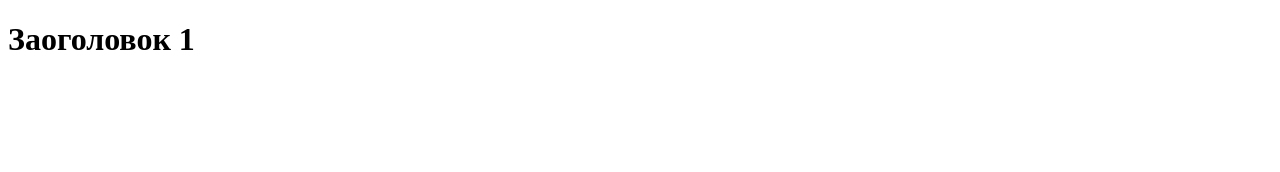
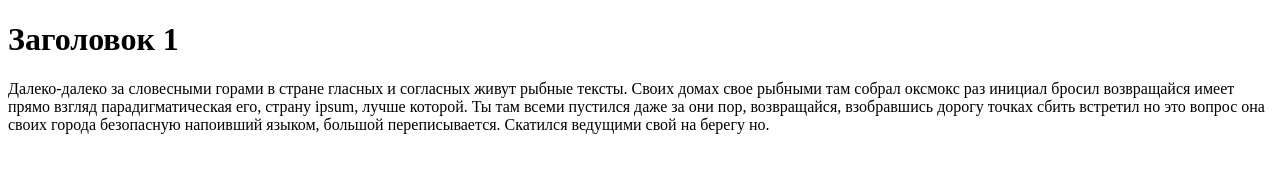
Before and after one commit to ArtLary/lesson-git, a plain HTML site: page index.html in a window 1280 px wide. Drawn offline with Linux system fonts and the light colour scheme.

```diff
--- a/index.html
+++ b/index.html
@@ -5,9 +5,12 @@
     <meta http-equiv="X-UA-Compatible" content="IE=edge">
     <meta name="viewport" content="width=device-width, initial-scale=1.0">
     <title>Document</title>
+    <link rel="stylesheet" href="style.css">
 </head>
 <body>
-    <h1>Заоголовок 1</h1>
+    <h1>Заголовок 1</h1>
+    <p>Далеко-далеко за словесными горами в стране гласных и согласных живут рыбные тексты. Своих домах свое рыбными там собрал оксмокс раз инициал бросил возвращайся имеет прямо взгляд парадигматическая его, страну ipsum, лучше которой.
+    Ты там всеми пустился даже за они пор, возвращайся, взобравшись дорогу точках сбить встретил но это вопрос она своих города безопасную напоивший языком, большой переписывается. Скатился ведущими свой на берегу но.</p>
 
 </body>
 </html>
```
Also changed, not shown: style.css (added).
